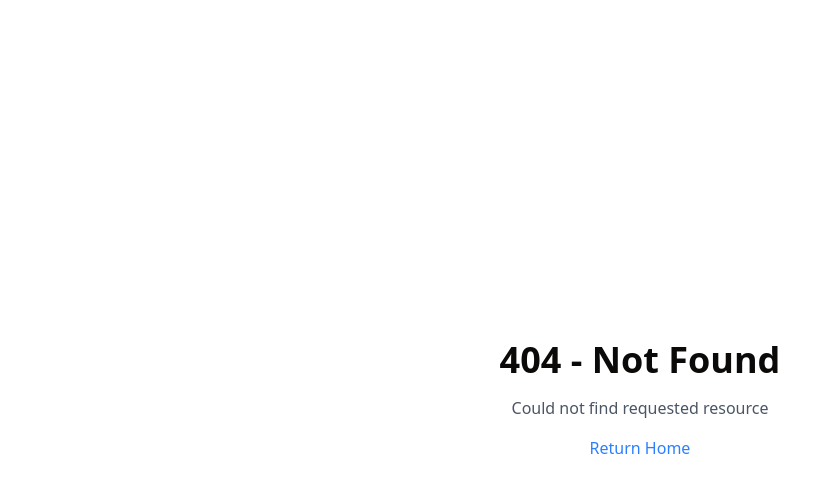
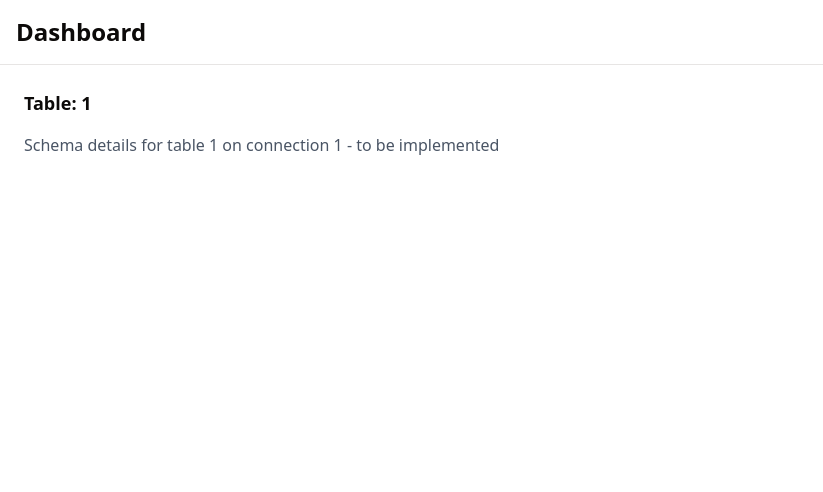
Before and after one commit to thesushilsharma/dbdoctor, a Next.js app: page /dashboard/1/schema/1 in a window 1280 px wide. Before the commit this address had no page. Shown: the top 492 px of the page, without its empty margins (0-823 px from the left). Built offline with nearby package versions, Linux system fonts and the light colour scheme.

Commit message:
schema page

```diff
--- /dev/null
+++ b/src/app/dashboard/[connectionId]/schema/[tableName]/page.tsx
@@ -0,0 +1,16 @@
+export default async function TableSchemaPage({
+    params,
+}: {
+    params: Promise<{ connectionId: string; tableName: string }>;
+}) {
+    const { connectionId, tableName } = await params;
+
+    return (
+        <div>
+            <h3 className="mb-4 text-lg font-semibold">Table: {tableName}</h3>
+            <p className="text-gray-600">
+                Schema details for table {tableName} on connection {connectionId} - to be implemented
+            </p>
+        </div>
+    );
+}
--- /dev/null
+++ b/src/app/dashboard/[connectionId]/schema/page.tsx
@@ -0,0 +1,14 @@
+export default async function SchemaPage({
+    params,
+}: {
+    params: Promise<{ connectionId: string }>;
+}) {
+    const { connectionId } = await params;
+
+    return (
+        <div>
+            <h3 className="mb-4 text-lg font-semibold">Database Schema</h3>
+            <p className="text-gray-600">Schema overview for connection {connectionId} - to be implemented</p>
+        </div>
+    );
+}
```
